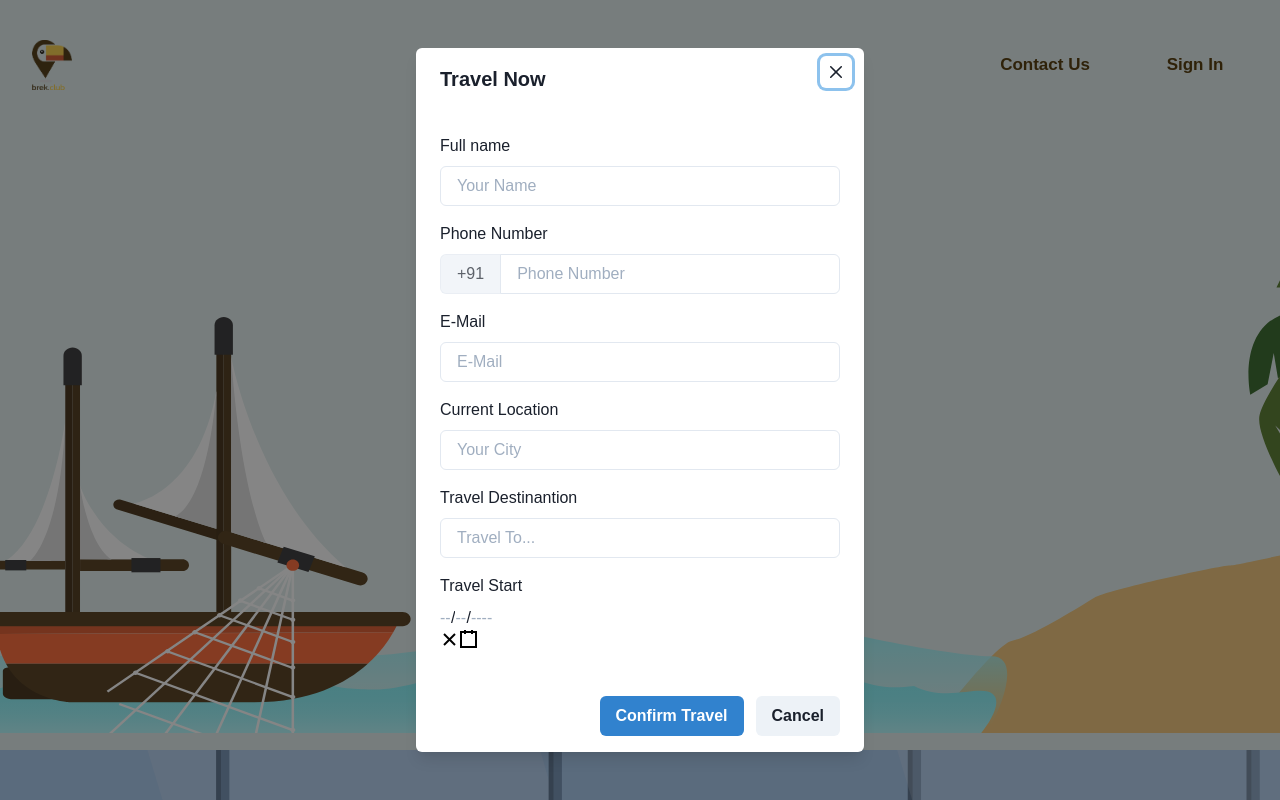
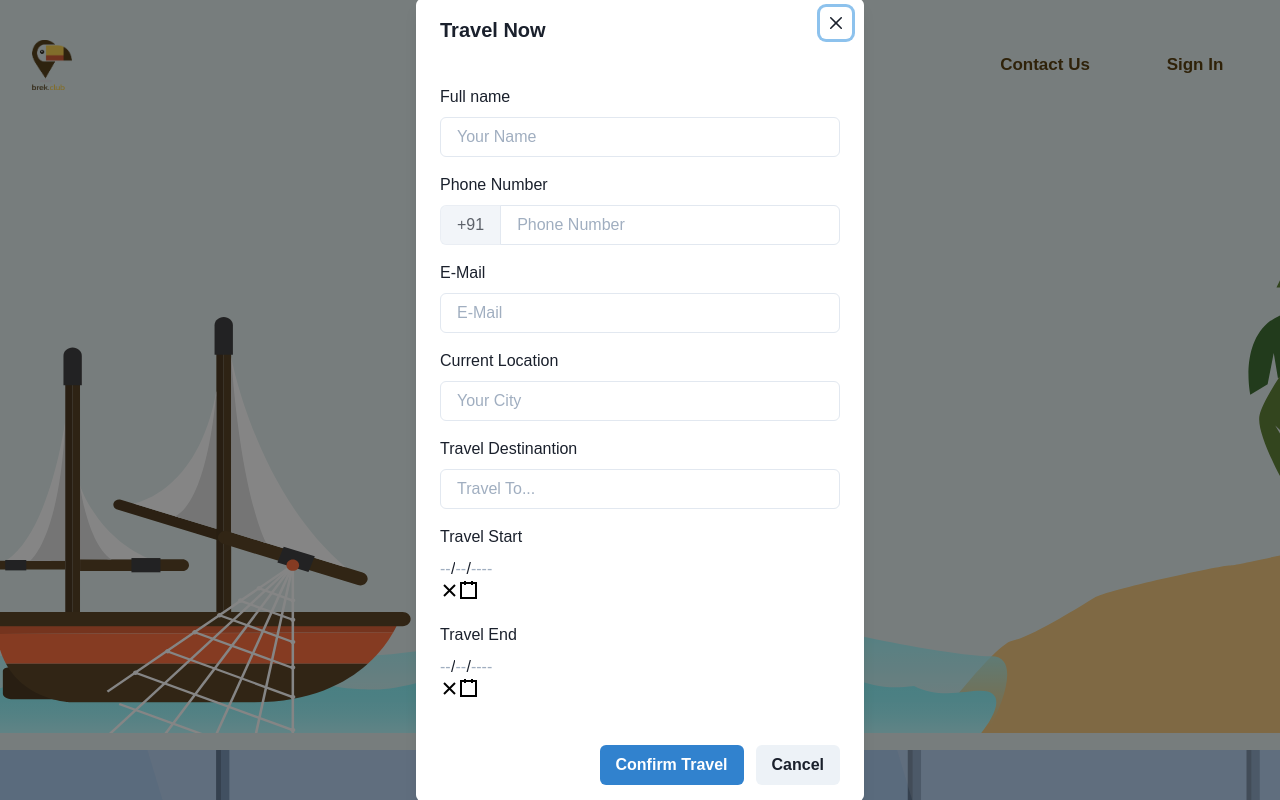
Before and after one commit to mitesh-200228/brek.web, a React (Create React App) app in the folder brek.frontend/: page / in a window 1280 px wide. Both pictures are taken after a click on the button "Travel Now". Shown: the top 800 px of the page. Built offline with nearby package versions, Linux system fonts and the light colour scheme.

Commit message:
firebase added

```diff
--- a/brek.frontend/src/components/Home.jsx
+++ b/brek.frontend/src/components/Home.jsx
@@ -320,6 +320,8 @@ const Home = () => {
                     <Input name="TravelDestination" type="text"  onChange={seter} value={travel.TravelDestination} ref={initialRef} placeholder="Travel To..." />
                     <FormLabel mt={4}>Travel Start</FormLabel>
                     <DatePicker color="#000"/>
+                    <FormLabel mt={4}>Travel End</FormLabel>
+                    <DatePicker color="#000"/>
                   </FormControl>
                 </ModalBody>
                 <ModalFooter>
--- a/brek.frontend/src/components/firebase.js
+++ b/brek.frontend/src/components/firebase.js
@@ -25,7 +25,7 @@ const analytics = getAnalytics(app);
 
 
 const auth = getAuth();
-
+var currUser=null;
 // Google Sign In/Up Provider
 const provider = new GoogleAuthProvider();
 
@@ -35,9 +35,13 @@ function googleSignIn() {
     // This gives you a Google Access Token. You can use it to access the Google API.
     const credential = GoogleAuthProvider.credentialFromResult(result);
     const token = credential.accessToken;
+
     // The signed-in user info.
-    const user = result.user;
+    currUser = result.user;
+    // Todo: USE USER OBJECT TO ACESS DATA
     console.log(result);
+    console.log(result.user.displayName);
+
   }).catch((error) => {
     // Handle Errors here.
     const errorCode = error.code;
@@ -52,4 +56,5 @@ function googleSignIn() {
 
 // TODO: facebook sign in
 
+
 export default googleSignIn;
--- a/brek.frontend/src/components/HomePage.jsx
+++ b/brek.frontend/src/fake_comp/HomePage.jsx
@@ -6,8 +6,8 @@ import '../styles/home.css';
 import { useHistory } from 'react-router-dom';
 import { Modal, ModalOverlay, ModalContent, ModalHeader, ModalFooter, ModalBody, ModalCloseButton, useDisclosure } from "@chakra-ui/react"
 import { Tabs, TabList, Tab, TabPanel, TabPanels } from "@chakra-ui/react"
-import SignUpPage from './SignUpPage';
-import SignInPage from './SignInPage';
+import SignUpPage from '../components/SignUpPage';
+import SignInPage from '../components/SignInPage';
 import Slide4 from '../images/slide4.svg';
 
 const HomePage = () => {
```
